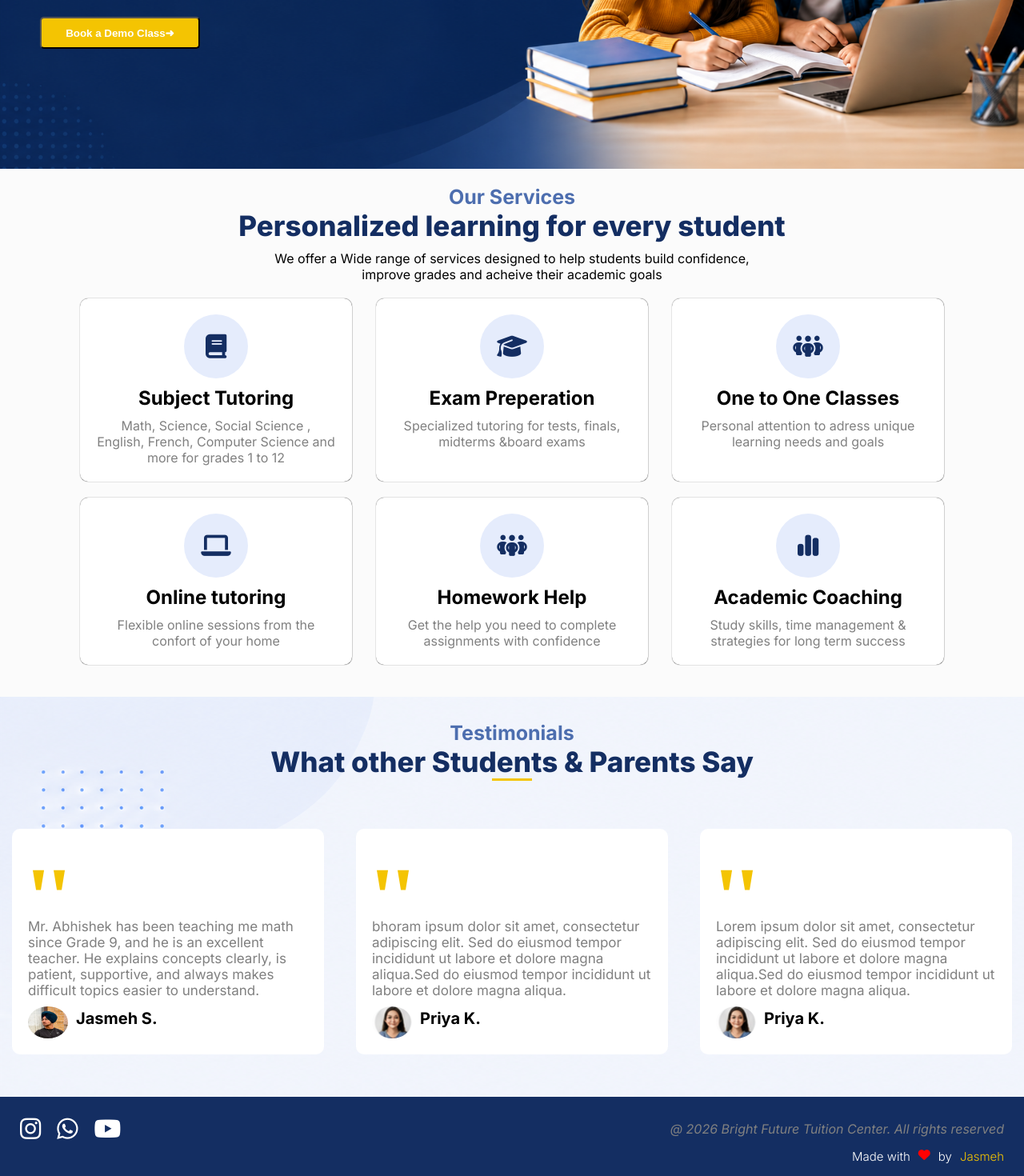
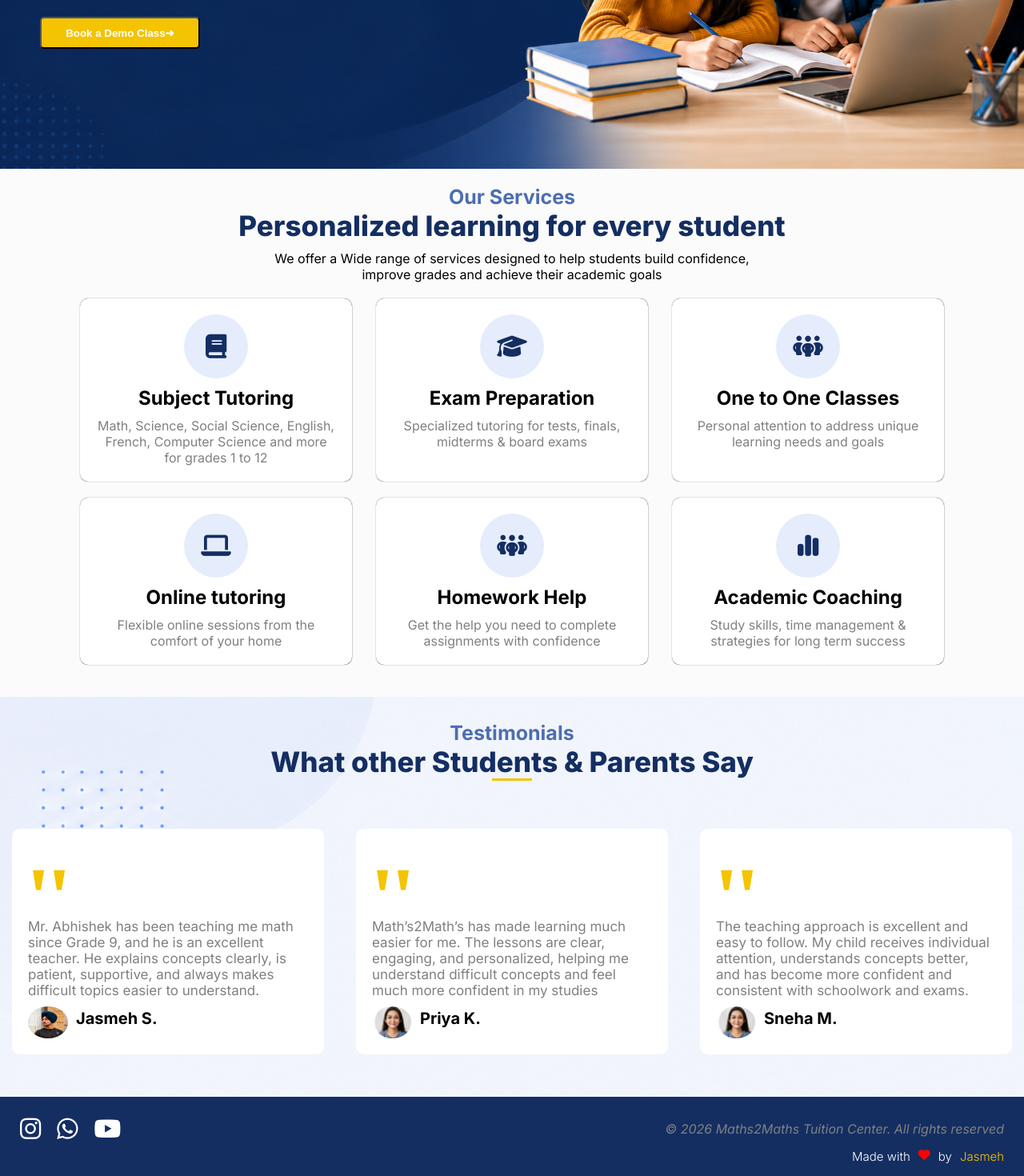
Before and after one commit to jasmehsidhu/Tuition-Center, a React (Vite) app: page / in a window 1280 px wide. Shown: the part 510-1980 px from the top of the page at 80% size. Built offline with nearby package versions, Linux system fonts and the light colour scheme.

Commit message:
Update App.jsx

```diff
--- a/src/App.jsx
+++ b/src/App.jsx
@@ -25,7 +25,7 @@ var [demo,setdemo]=useState(false)
       <h1 id='bold'>
         Learn Today,<br></br> Lead Tomorrow
       </h1>
-      <p id='subhead'>Personalized tutoring from grade 1 to 12 to halp every student unlock their potential in Malviya Nagar.</p>
+      <p id='subhead'>Personalized tutoring from grade 1 to 12 to help every student unlock their potential in Malviya Nagar.</p>
       <div id='subs'>
         <div id='n'>
           <img src={i1}></img>
@@ -45,28 +45,28 @@ var [demo,setdemo]=useState(false)
     <section id='services'>
       <h1 id='stitle'>Our Services</h1>
       <h1 id='tagl'>Personalized learning for every student</h1>
-      <p id='sdis'>We offer a Wide range of services designed to help students build confidence, improve grades and acheive their academic goals</p>
+      <p id='sdis'>We offer a Wide range of services designed to help students build confidence, improve grades and achieve their academic goals</p>
      <div id='slist'>
       <div id='service'>
 <div id='contain'>
           <i class="fa-solid fa-book" style={{color: 'rgb(20, 46, 98)'}}></i>
   </div>
       <h2 id='st'>Subject Tutoring</h2>
-<p>Math, Science, Social Science , English, French, Computer Science and more for grades 1 to 12 </p>
+<p>Math, Science, Social Science, English, French, Computer Science and more for grades 1 to 12 </p>
    </div>
    <div id='service'>
 <div id='contain'>
           <i class="fa-solid fa-graduation-cap" style={{color: 'rgb(20, 46, 98)'}}></i>
   </div>
-      <h2 id='st'>Exam Preperation</h2>
-<p>Specialized tutoring for tests, finals, midterms &board exams </p>
+      <h2 id='st'>Exam Preparation</h2>
+<p>Specialized tutoring for tests, finals, midterms & board exams </p>
    </div>
    <div id='service'>
 <div id='contain'>
           <i class="fa-solid fa-people-group" style={{color: 'rgb(20, 46, 98)'}}></i>
   </div>
       <h2 id='st'>One to One Classes</h2>
-<p>Personal attention to adress unique learning needs and goals</p>
+<p>Personal attention to address unique learning needs and goals</p>
    </div>
      </div>
           <div id='slist'>
@@ -75,7 +75,7 @@ var [demo,setdemo]=useState(false)
           <i class="fa-solid fa-laptop" style={{color: 'rgb(20, 46, 98)'}}></i>
   </div>
       <h2 id='st'>Online tutoring</h2>
-<p>Flexible online sessions from the confort of your home </p>
+<p>Flexible online sessions from the comfort of your home </p>
    </div>
    <div id='service'>
 <div id='contain'>
@@ -108,7 +108,7 @@ var [demo,setdemo]=useState(false)
         </div>
         <div id='test'>
           <h1>''</h1>
-          <p>bhoram ipsum dolor sit amet, consectetur adipiscing elit. Sed do eiusmod tempor incididunt ut labore et dolore magna aliqua.Sed do eiusmod tempor incididunt ut labore et dolore magna aliqua.</p>
+          <p>Math’s2Math’s has made learning much easier for me. The lessons are clear, engaging, and personalized, helping me understand difficult concepts and feel much more confident in my studies</p>
           <div id='lower'>
             <img src={priya}></img>
             <h1>Priya K.</h1>
@@ -116,10 +116,10 @@ var [demo,setdemo]=useState(false)
         </div>
         <div id='test'>
           <h1>''</h1>
-          <p>Lorem ipsum dolor sit amet, consectetur adipiscing elit. Sed do eiusmod tempor incididunt ut labore et dolore magna aliqua.Sed do eiusmod tempor incididunt ut labore et dolore magna aliqua.</p>
+          <p>The teaching approach is excellent and easy to follow. My child receives individual attention, understands concepts better, and has become more confident and consistent with schoolwork and exams.</p>
           <div id='lower'>
             <img src={priya}></img>
-            <h1>Priya K.</h1>
+            <h1>Sneha M.</h1>
           </div>
         </div>
       </div>
@@ -167,7 +167,7 @@ var [demo,setdemo]=useState(false)
 <i class="fa-brands fa-whatsapp"></i>
         <i class="fa-brands fa-youtube"></i>
       </div>
-      <p> @ 2026 Bright Future Tuition Center. All rights reserved</p>
+      <p> © 2026 Maths2Maths Tuition Center. All rights reserved</p>
     </section>
     <h1 id='love'>Made with <i class="fa-solid fa-heart" style={{color: 'rgb(255, 1, 1)'}}></i> by <a href='https://jasmehsidhu.onrender.com/'> Jasmeh </a></h1>
 </section>
```
